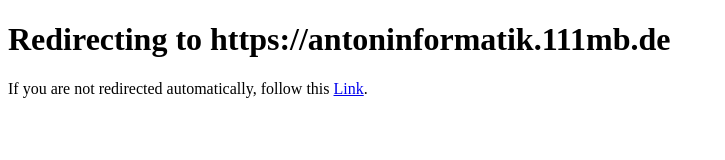
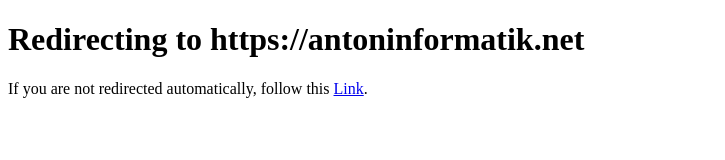
Before and after one commit to anton-tchekov/anton-tchekov.github.io, a plain HTML site: page index.html in a window 1280 px wide. Shown: the whole page, without its empty margins (0-725 px from the left). Drawn offline with Linux system fonts and the light colour scheme.

Commit message:
Update Redirect URL

```diff
--- a/index.html
+++ b/index.html
@@ -3,11 +3,11 @@
 <head>
 <meta charset="utf-8">
 <meta name="viewport" content="width=device-width, initial-scale=1.0">
-<meta http-equiv="refresh" content="3; URL='https://antoninformatik.111mb.de'" />
+<meta http-equiv="refresh" content="3; URL='https://antoninformatik.net'" />
 <title>Redirecting</title>
 </head>
 <body>
-  <h1>Redirecting to https://antoninformatik.111mb.de</h1>
-  <p>If you are not redirected automatically, follow this <a href="https://antoninformatik.111mb.de">Link</a>.</p>
+  <h1>Redirecting to https://antoninformatik.net</h1>
+  <p>If you are not redirected automatically, follow this <a href="https://antoninformatik.net">Link</a>.</p>
 </body>
 </html>
```
